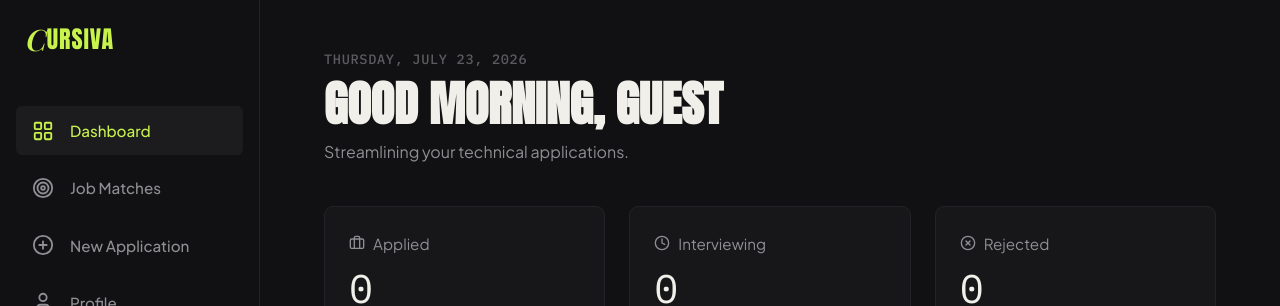
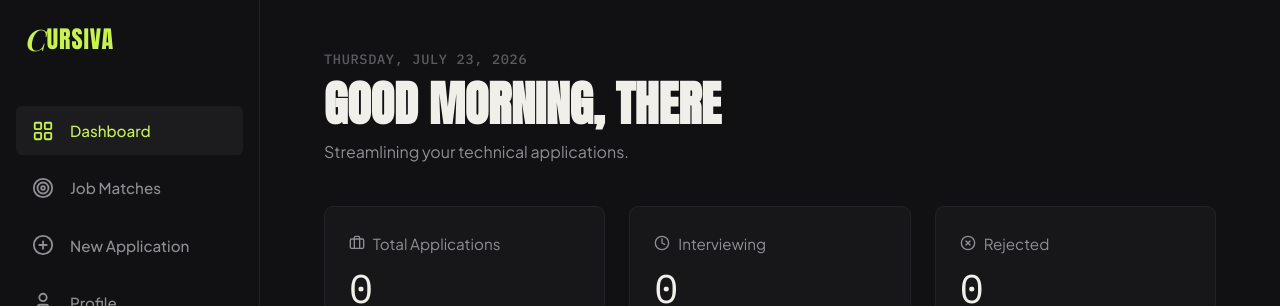
Before and after one commit to Heishigan/Cursiva, a Next.js app in the folder frontend/: page /dashboard in a window 1280 px wide. Shown: the top 306 px of the page. Built offline with nearby package versions, Linux system fonts and the light colour scheme; no server answers; a web font is replaced by a local one.

Commit message:
fix(dashboard): greet by first name and track total applications count

```diff
--- a/frontend/src/app/dashboard/page.tsx
+++ b/frontend/src/app/dashboard/page.tsx
@@ -135,8 +135,10 @@ export default function DashboardPage() {
     setSelectedIds(prev => prev.includes(id) ? prev.filter(i => i !== id) : [...prev, id]);
   };
 
+  const firstName = (parsedName ? parsedName.trim().split(/\s+/)[0] : (isLoaded && user ? user.firstName : null)) || "there";
+
   const stats = {
-    applied: applications.filter(a => (a.status || 'Applied') === 'Applied').length,
+    total: applications.length,
     interviewing: applications.filter(a => a.status === 'Interviewing').length,
     rejected: applications.filter(a => a.status === 'Rejected').length
   };
@@ -185,7 +187,7 @@ export default function DashboardPage() {
       <header className={styles.header}>
         <p className={styles.date}>{today}</p>
         <h1 className={styles.greeting}>
-          {new Date().getHours() < 12 ? "Good morning" : new Date().getHours() < 18 ? "Good afternoon" : "Good evening"}, {parsedName || (isLoaded && user ? user.firstName : null) || "Guest"}
+          {new Date().getHours() < 12 ? "Good morning" : new Date().getHours() < 18 ? "Good afternoon" : "Good evening"}, {firstName}
         </h1>
         <p className={styles.subtitle}>Streamlining your technical applications.</p>
       </header>
@@ -194,9 +196,9 @@ export default function DashboardPage() {
         <div className={styles.metricCard}>
           <div className={styles.metricTitle}>
             <Briefcase size={16} />
-            Applied
+            Total Applications
           </div>
-          <div className={styles.metricValue}>{stats.applied}</div>
+          <div className={styles.metricValue}>{stats.total}</div>
         </div>
 
         <div className={styles.metricCard}>
```
